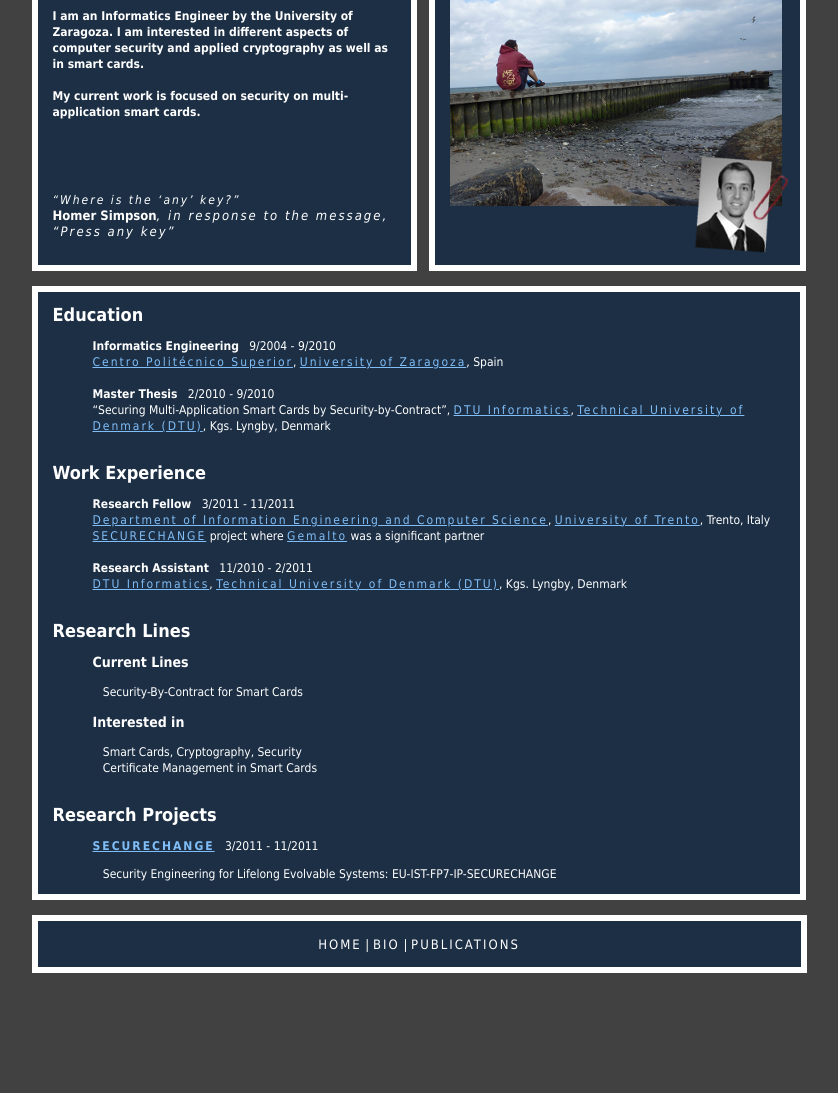
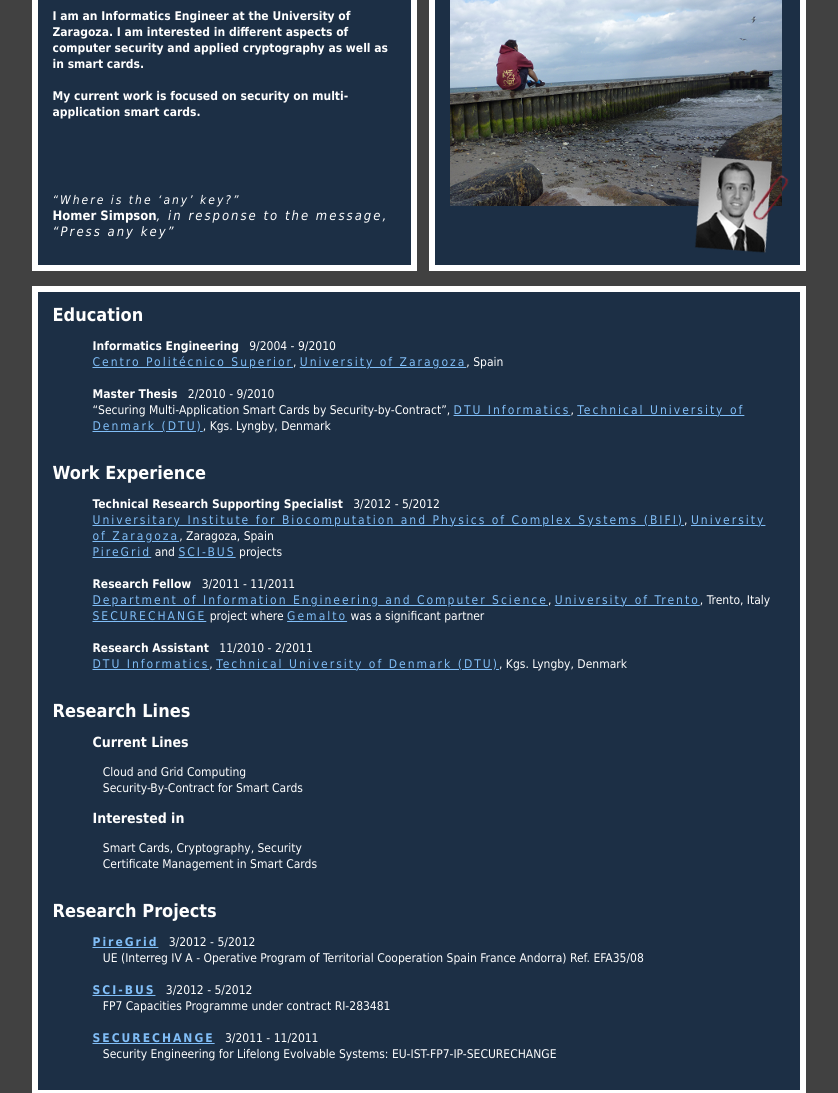
Before and after one commit to eduardolostal/eduardolostal.github.io, a plain HTML site: page bio.html in a window 1280 px wide. Shown: the part 154-1247 px from the top of the page, without its empty margins (221-1059 px from the left). Before the commit the page ends 1142 px from the top, so only its background shows below. Drawn offline with Linux system fonts and the light colour scheme.

Commit message:
Update March

```diff
--- a/bio.html
+++ b/bio.html
@@ -15,7 +15,7 @@
 	<div id="content">
 		<div id="left">
                     <h1> Eduardo Lostal </h1>
-                    <p>I am an Informatics Engineer by the University of Zaragoza. I am interested in different aspects of computer security and applied cryptography as well as in smart cards.
+                    <p>I am an Informatics Engineer at the University of Zaragoza. I am interested in different aspects of computer security and applied cryptography as well as in smart cards.
                     <br />
                     <br />
                     My current work is focused on security on multi-application smart cards.</p>
@@ -52,6 +52,9 @@
 
             <h2>Work Experience</h2>
             <dd>
+                <strong>Technical Research Supporting Specialist</strong>&nbsp;&nbsp;&nbsp;<font style="small">3/2012 - 5/2012</font><br />
+                            <a href="http://bifi.es/en/">Universitary Institute for Biocomputation and Physics of Complex Systems (BIFI)</a>, <a href="http://www.unizar.es/">University of Zaragoza</a>, Zaragoza, Spain<br />
+                            <a href="http://www.piregrid.eu/">PireGrid</a> and <a href="http://www.sci-bus.eu/">SCI-BUS</a> projects<br /><br />
                 <strong>Research Fellow</strong>&nbsp;&nbsp;&nbsp;<font style="small">3/2011 - 11/2011</font><br />
                             <a href="http://disi.unitn.it/">Department of Information Engineering and Computer Science</a>, <a href="http://www.unitn.it/en">University of Trento</a>, Trento, Italy<br />
                             <a href="http://securechange.eu/">SECURECHANGE</a> project where <a href="http://www.gemalto.com/">Gemalto</a> was a significant partner<br /><br />
@@ -65,6 +68,7 @@
             <h2 >Research Lines</h2>
             <dd>
                 <h3>Current Lines</h3>
+			&nbsp;&nbsp;&nbsp;Cloud and Grid Computing<br />
 			&nbsp;&nbsp;&nbsp;Security-By-Contract for Smart Cards<br />
 		<h3>Interested in</h3>
 			&nbsp;&nbsp;&nbsp;Smart Cards, Cryptography, Security<br />
@@ -76,8 +80,12 @@
 
             <h2>Research Projects</h2>
             <dd>
-                 <strong><a href="http://securechange.eu/">SECURECHANGE</a></strong>&nbsp;&nbsp;&nbsp;<font style="small">3/2011 - 11/2011</font><p></p>
-				&nbsp;&nbsp;&nbsp;Security Engineering for Lifelong Evolvable Systems: EU-IST-FP7-IP-SECURECHANGE<br />
+                 <strong><a href="http://www.piregrid.eu/">PireGrid</a></strong>&nbsp;&nbsp;&nbsp;<font style="small">3/2012 - 5/2012</font><br />
+				&nbsp;&nbsp;&nbsp;UE (Interreg IV A - Operative Program of Territorial Cooperation Spain France Andorra) Ref. EFA35/08<br /><br />
+                 <strong><a href="http://www.sci-bus.eu/">SCI-BUS</a></strong>&nbsp;&nbsp;&nbsp;<font style="small">3/2012 - 5/2012</font><br />
+				&nbsp;&nbsp;&nbsp;FP7 Capacities Programme under contract RI-283481<br /><br />
+                 <strong><a href="http://securechange.eu/">SECURECHANGE</a></strong>&nbsp;&nbsp;&nbsp;<font style="small">3/2011 - 11/2011</font><br />
+				&nbsp;&nbsp;&nbsp;Security Engineering for Lifelong Evolvable Systems: EU-IST-FP7-IP-SECURECHANGE<br /><br />
             </dd>
 
         </dl>
```
Also changed, not shown: index.html (+1 -1 lines), publications.html (+1 -1 lines), 2 other files.
